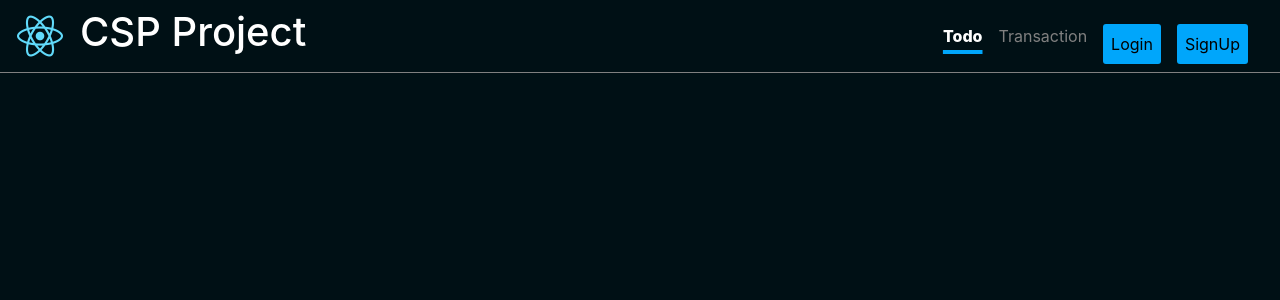
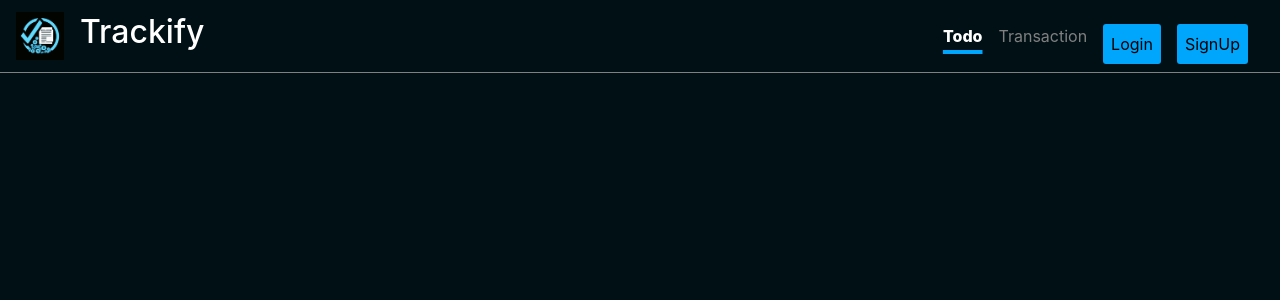
Before and after one commit to Slok9931/Personalised-expense-tracker-and-todo---CSP203, a React (Create React App) app in the folder Frontend/: page / in a window 1280 px wide. Shown: the top 300 px of the page. Built offline with nearby package versions, Linux system fonts and the light colour scheme.

Commit message:
logo and name changes

```diff
--- a/Frontend/src/components/Navbar.js
+++ b/Frontend/src/components/Navbar.js
@@ -18,8 +18,8 @@ const Navbar = () => {
   return (
     <div className="navbar">
       <div className="head">
-        <img src="/logo192.png" className="logo" alt="logo" />
-        <h1>CSP Project</h1>
+        <img src="/logo1.jpg" className="logo logo-signup" alt="logo" />
+        <h2>Trackify</h2>
       </div>
       <div className="hamburger" onClick={toggleMenu}>
         <span className={isMobileMenuOpen ? "bar open" : "bar"}></span>
```
